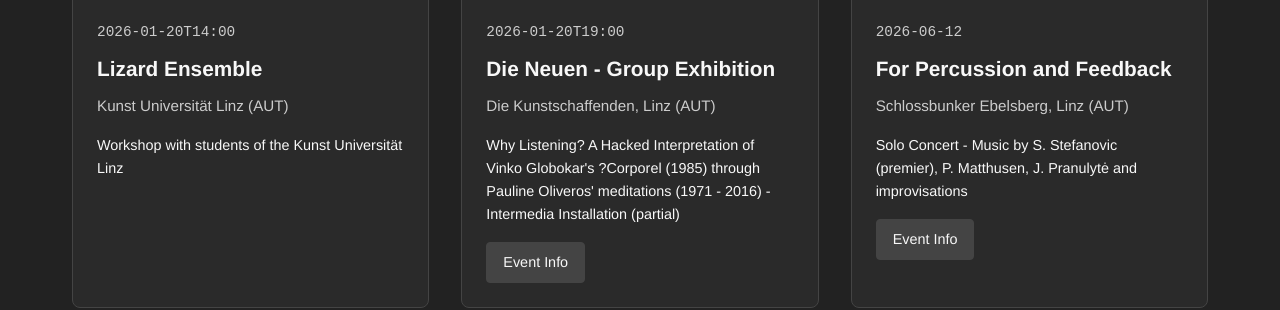
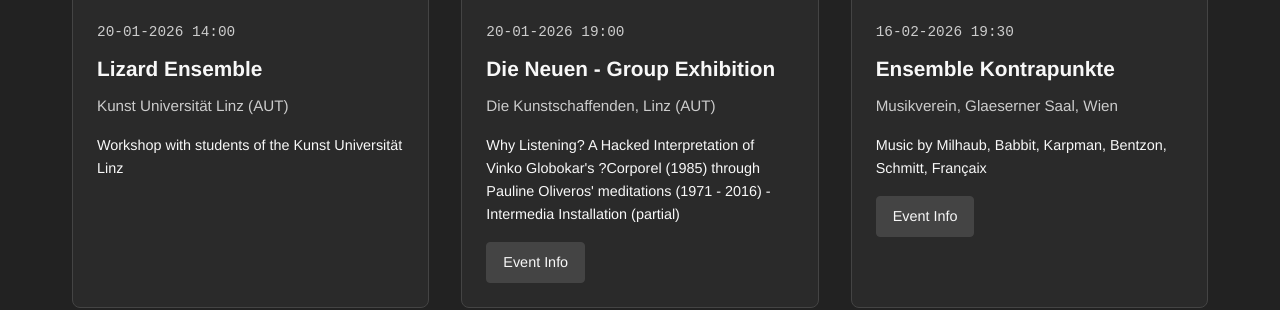
Before and after one commit to lysandre995/lorenzo-orsenigo-website, an Eleventy site: page src/events.njk in a window 1280 px wide. Shown: the part 515-825 px from the top of the page. Built offline with nearby package versions, Linux system fonts and the light colour scheme; Eleventy itself is replaced by a stand-in of ours; files that its build step writes are made by us from their sources.

Commit message:
feat: Add date sorting and formatting for events
- Created formatDate filter for dd-mm-YYYY HH:MM format
- Created sortByDate filter for chronological ordering
- Upcoming events: sorted from nearest to farthest
- Past events: sorted from most recent to oldest
- Removed T separator from date display

```diff
--- a/src/events.njk
+++ b/src/events.njk
@@ -9,9 +9,10 @@ title: "Events"
   <section class="events-section">
     <h2>Upcoming</h2>
     <div class="events-grid">
-      {% for event in events %}
-        {% set eventDate = event.date | replace("T", " ") %}
-        {% if eventDate >= "2026-01-08" %}
+      {% set now = "2026-01-08T00:00:00" %}
+      {% set upcomingEvents = events | sortByDate("asc") %}
+      {% for event in upcomingEvents %}
+        {% if event.date >= now %}
       <article class="event-card">
         {% if event.coverUrl %}
         <div class="event-image">
@@ -20,7 +21,7 @@ title: "Events"
         {% endif %}
         <div class="event-content">
           <time class="event-date" datetime="{{ event.date }}">
-            {{ event.date }}
+            {{ event.date | formatDate }}
           </time>
           <h3 class="event-title">{{ event.name }}</h3>
           <p class="event-location">{{ event.location }}</p>
@@ -45,9 +46,10 @@ title: "Events"
   <section class="events-section">
     <h2>Past Events</h2>
     <div class="events-grid">
-      {% for event in events %}
-        {% set eventDate = event.date | replace("T", " ") %}
-        {% if eventDate < "2026-01-08" %}
+      {% set now = "2026-01-08T00:00:00" %}
+      {% set pastEvents = events | sortByDate("desc") %}
+      {% for event in pastEvents %}
+        {% if event.date < now %}
       <article class="event-card event-card-past">
         {% if event.coverUrl %}
         <div class="event-image">
@@ -56,7 +58,7 @@ title: "Events"
         {% endif %}
         <div class="event-content">
           <time class="event-date" datetime="{{ event.date }}">
-            {{ event.date }}
+            {{ event.date | formatDate }}
           </time>
           <h3 class="event-title">{{ event.name }}</h3>
           <p class="event-location">{{ event.location }}</p>
```
Also changed, not shown: .eleventy.js.
